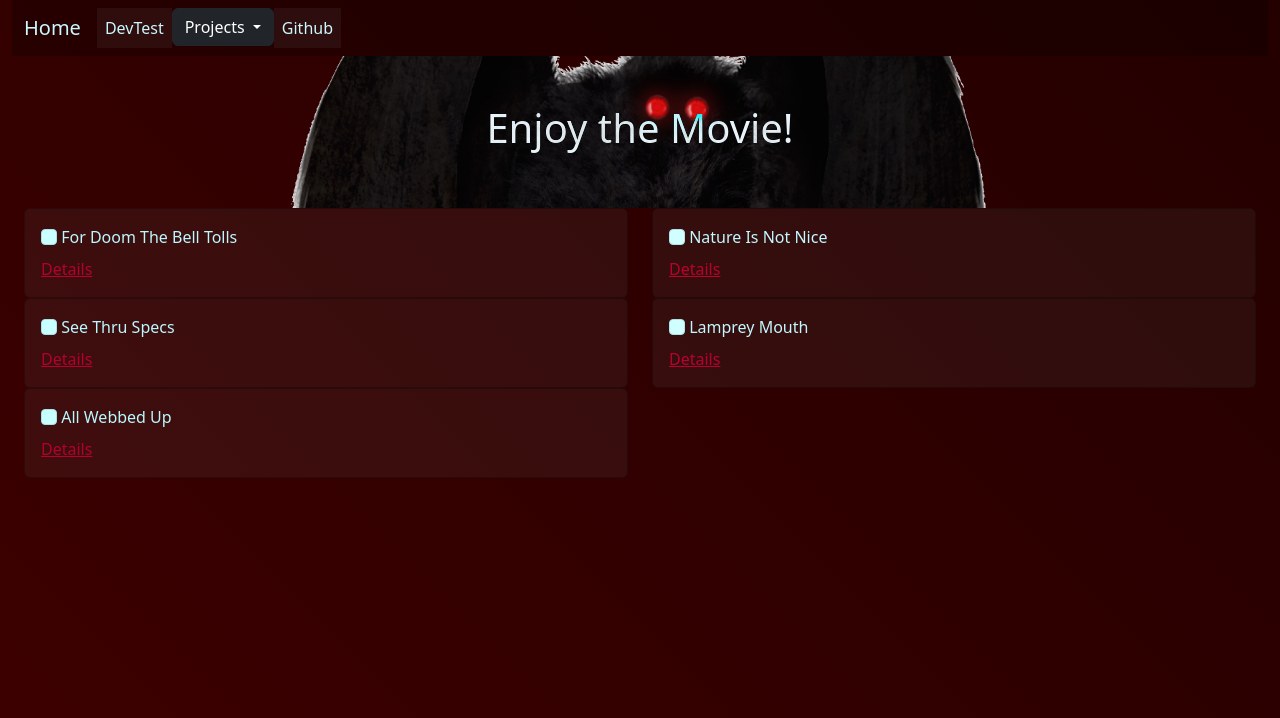
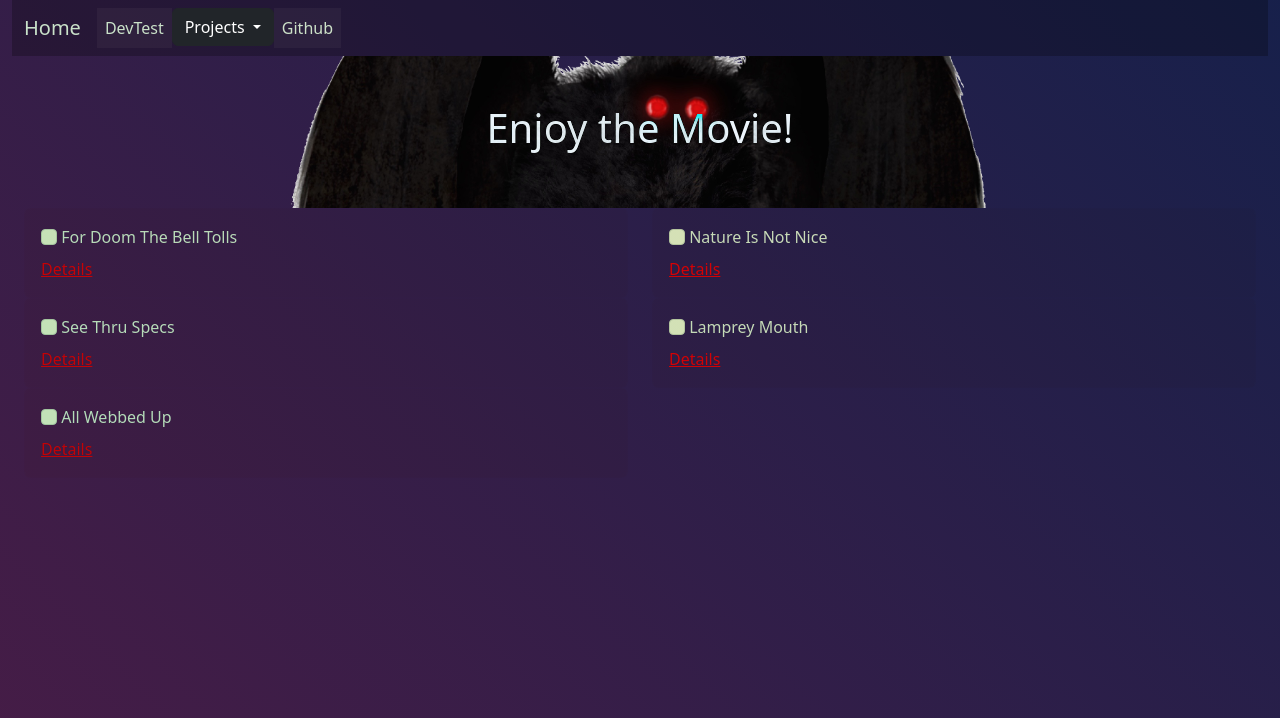
Before and after one commit to Minifauna/d71dp, a Flask app: page /tropes in a window 1280 px wide. Shown: the top 718 px of the page. Run offline with Flask 3, Linux system fonts and the light colour scheme; some libraries are stand-ins or nearby versions.

Commit message:
update css styling with beginning of custom palette

```diff
--- a/static/css/testing.css
+++ b/static/css/testing.css
@@ -1,7 +1,15 @@
+:root {
+    --red-900: #FF204E;
+    --maroon-900: #A0153E;
+    --purple-900: #5D0E41;
+    --navy-900: #00224D;
+    --card-background: rgba(0, 34, 77, .05);
+}
+
 body, html{
-    background: linear-gradient(45deg, #580000 0%, #000000 100%);
+    background: linear-gradient(45deg, var(--maroon-900) 0%, var(--navy-900) 100%);
     background-size: 400% 400%;
-    animation: gradient 10s ease infinite;
+    animation: gradient 20s ease infinite;
 }
 
 @keyframes gradient {
@@ -41,7 +49,7 @@ h1, h5{
 .card{
     color: aliceblue;
     mix-blend-mode: difference;
-    background: rgba(240, 248, 255, .05);
+    background: var(--card-background);
     background-blend-mode: difference;
 }
 
@@ -50,11 +58,11 @@ h1, h5{
 }
 
 .card-link{
-    color: rgba(255, 0, 51, 0.85);
+    color: var(--red-900);
 }
 
 .card-link:hover{
-    color: rgb(255, 0, 51);
+    color: var(--maroon-900);
 }
 
 .col{
@@ -73,7 +81,7 @@ h1, h5{
 
 .list-group-item{
     color: aliceblue;
-    background: linear-gradient(90deg, #19316b 0%, #182848 100%);
+    background: linear-gradient(90deg, var(--navy-900) 0%, var(--navy-900) 100%);
 }
 
 .navbar{
@@ -88,7 +96,7 @@ h1, h5{
 
 .navbar-brand:hover{
     color: aliceblue;
-    background-color: black;
+    background-color: var(--navy-900);
     background-blend-mode: difference;
 }
 
```
